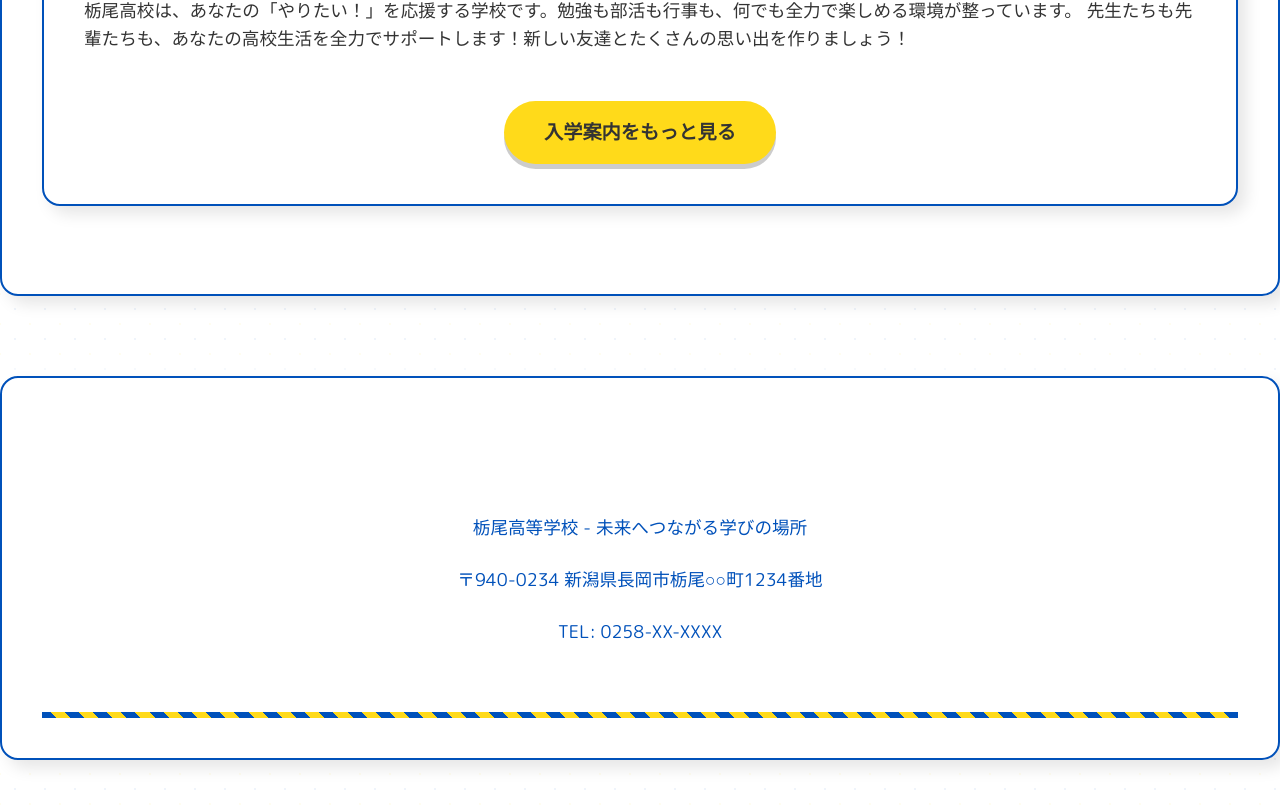
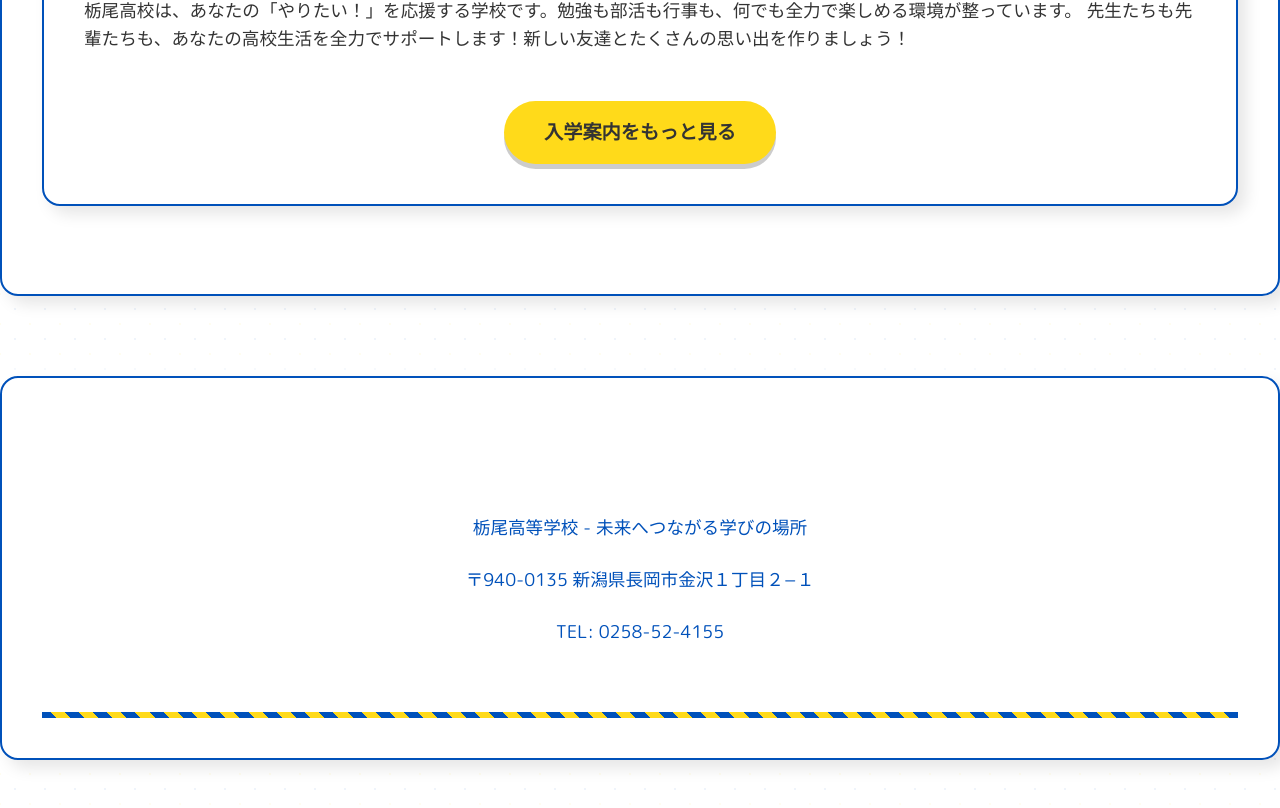
Before and after one commit to KantaYamamotoShiba/tochiohighschoolikea, a plain HTML site: page index.html in a window 1280 px wide. Shown: the part 3486-4294 px from the top of the page. Drawn offline with Linux system fonts and the light colour scheme.

Commit message:
Update index.html

```diff
--- a/index.html
+++ b/index.html
@@ -791,8 +791,8 @@
   <footer>
     <div class="footer-content">
       <p>栃尾高等学校 - 未来へつながる学びの場所</p>
-      <p>〒940-0234 新潟県長岡市栃尾○○町1234番地</p>
-      <p>TEL: 0258-XX-XXXX</p>
+      <p> 〒940-0135 新潟県長岡市金沢１丁目２−１</p>
+      <p>TEL: 0258-52-4155</p>
     </div>
     <div class="footer-decorations"></div>
   </footer>
```
